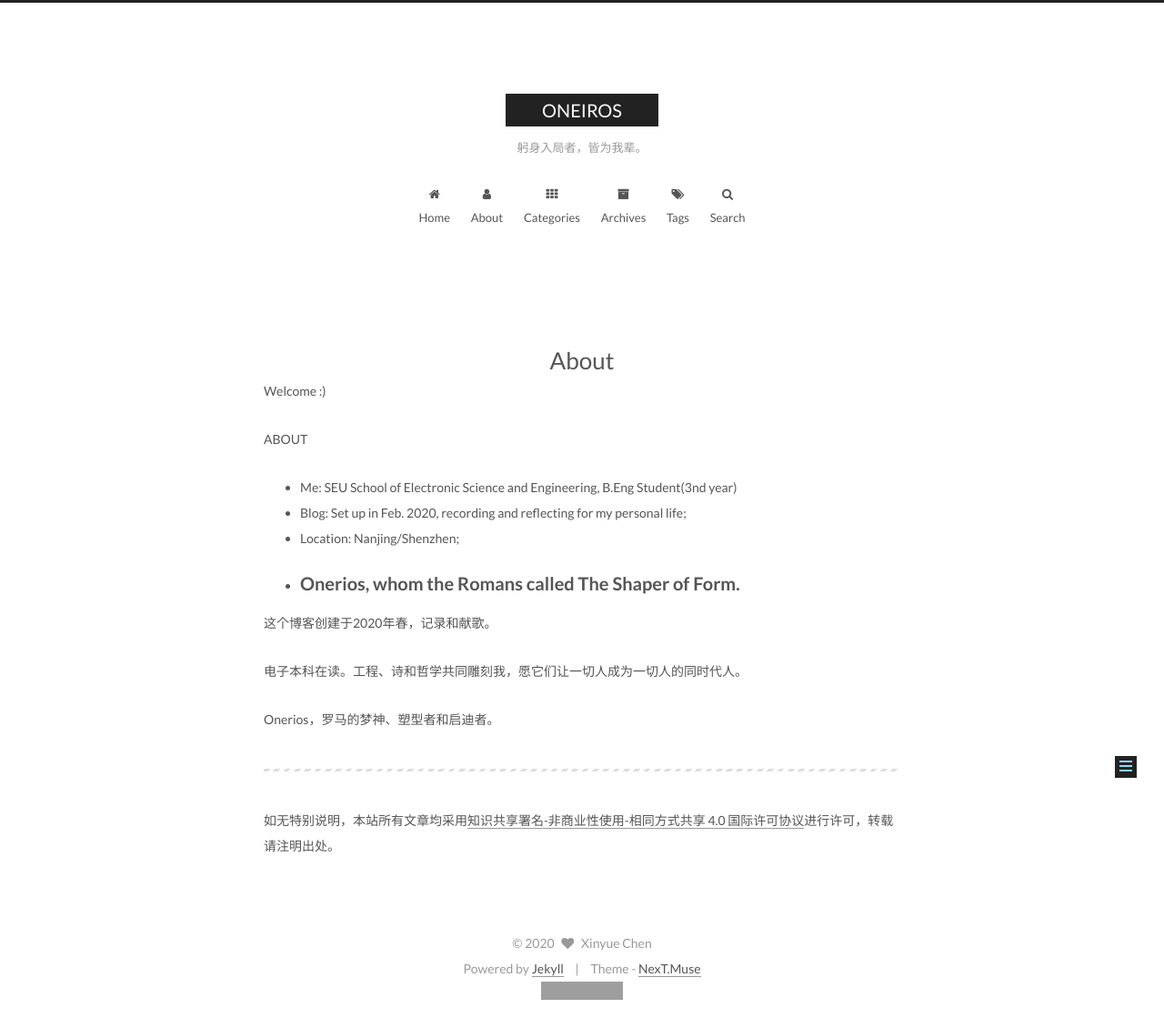
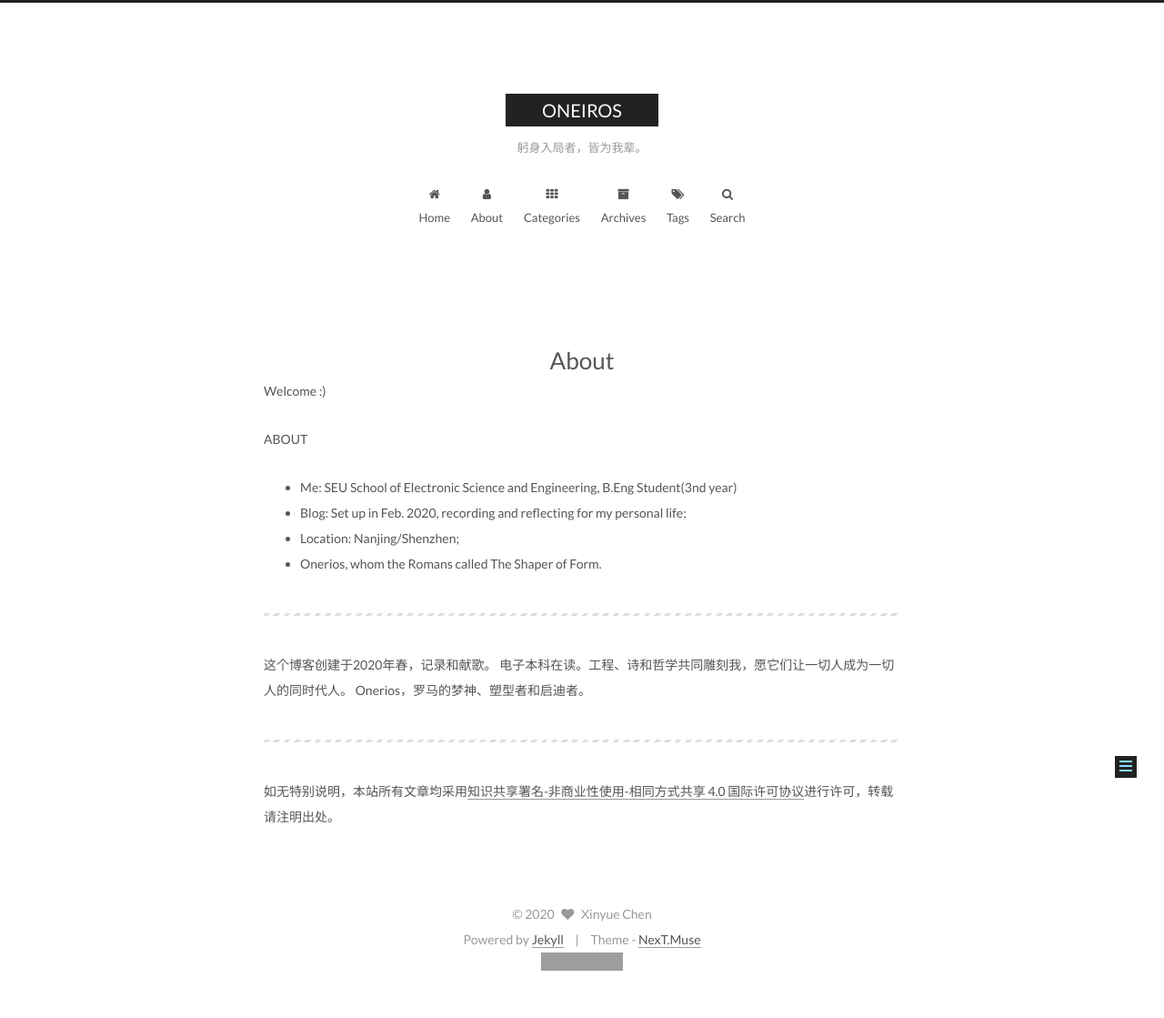
Before and after one commit to Springbone/Springbone.github.io, a Jekyll site: the page built from about/index.md, in a window 1280 px wide. Shown: the whole page at 91% size. Built offline with Jekyll 4.4.1, drawn with Linux system fonts in a browser that asks for light colours; after the commit the page ends 1087 px from its top, so only the background shows below that; grey boxes are pictures that could not be loaded.

Commit message:
minor change to text

```diff
--- a/_config.yml
+++ b/_config.yml
@@ -6,7 +6,7 @@
 # Site
 title: ONEIROS
 subtitle: 躬身入局者，皆为我辈。
-description: All those moments will be lost in time, like tears in rain.
+description: All those moments will be lost in time,<br>like tears in rain.
 author: Xinyue Chen
 # Support language: de, en, fr-FR, id, ja, ko, pt-BR, pt, ru, zh-Hans, zh-hk, zh-tw
 language: en
--- a/about/index.md
+++ b/about/index.md
@@ -12,12 +12,11 @@ ABOUT
 * Blog: Set up in Feb. 2020, recording and reflecting for my personal life;
 * Location: Nanjing/Shenzhen;
 * Onerios, whom the Romans called The Shaper of Form.
+
 ---
 
 这个博客创建于2020年春，记录和献歌。
-
 电子本科在读。工程、诗和哲学共同雕刻我，愿它们让一切人成为一切人的同时代人。
-
 Onerios，罗马的梦神、塑型者和启迪者。
 
 ---
```
Also changed, not shown: _posts/2020-02-09-notes-for-German-Culture.md (+2 -2 lines).
